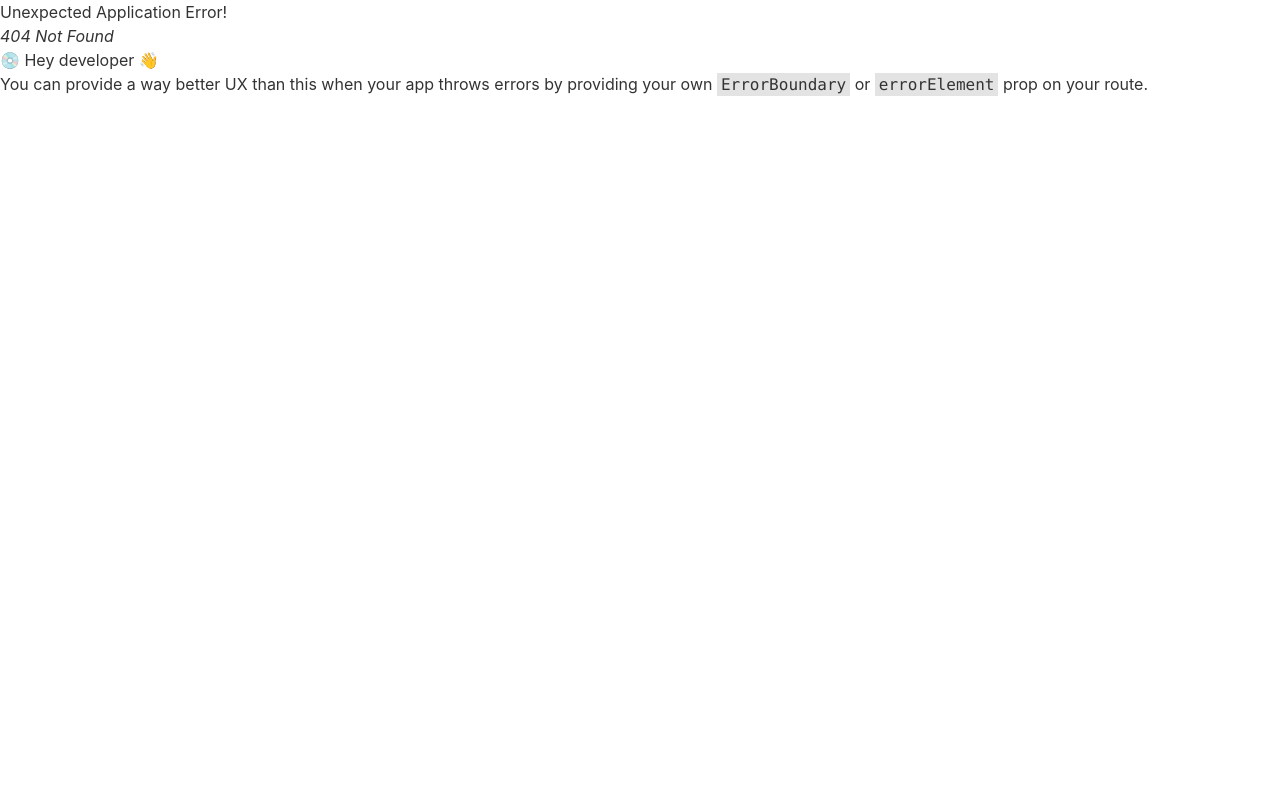
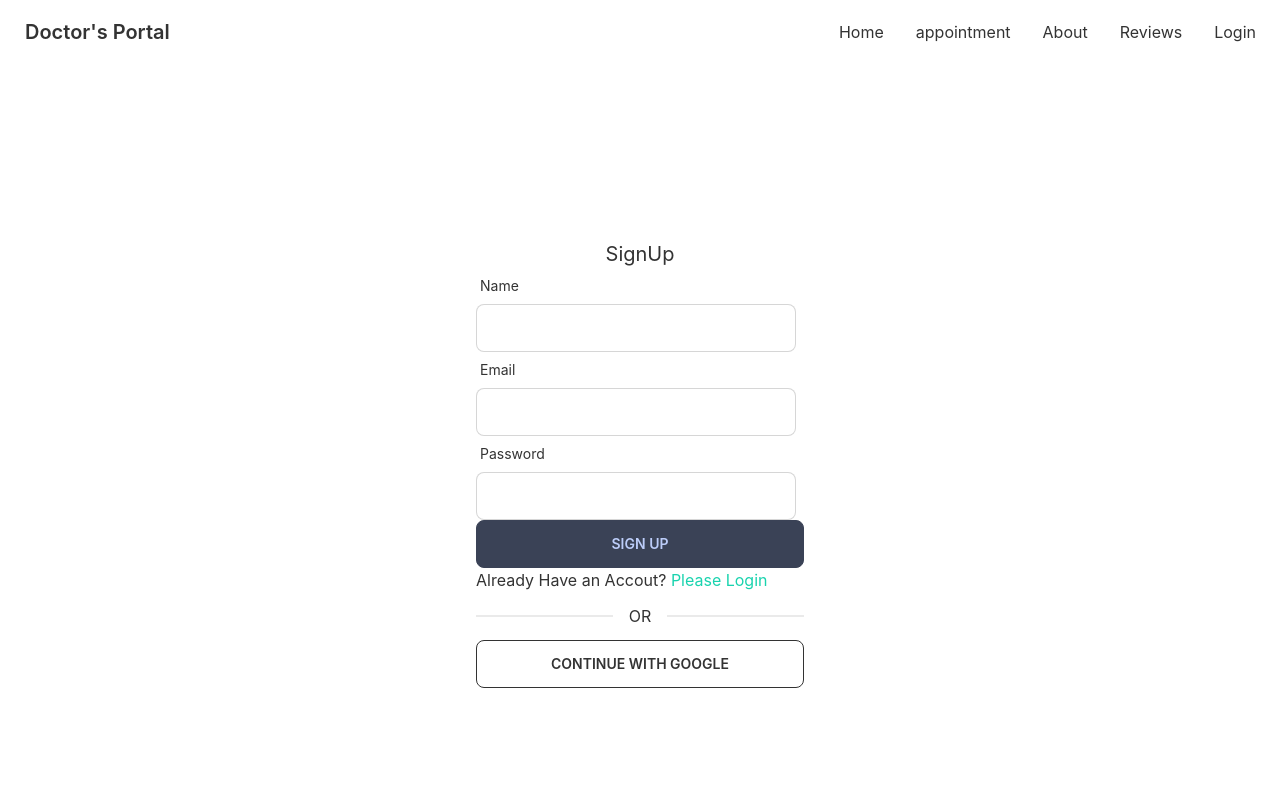
Before and after one commit to Nayem-Mursalin/doctors-portal-client, a React (Create React App) app: page /signup in a window 1280 px wide. Before the commit this address had no page. Shown: the top 800 px of the page. Built offline with nearby package versions, Linux system fonts and the light colour scheme.

Commit message:
73-4 hook form Sign UP

```diff
--- a/src/Routes/Routes/Routes.js
+++ b/src/Routes/Routes/Routes.js
@@ -3,6 +3,7 @@
 import Appointment from "../../pages/Appointment/Appointment/Appoinment";
 import Home from "../../pages/Home/Home/Home";
 import Login from "../../pages/Login/Login";
+import SignUp from "../../pages/SignUp/SignUp";
 
 export const router = createBrowserRouter([
     {
@@ -18,6 +19,10 @@
                 element: <Login></Login>
             },
             {
+                path: '/signup',
+                element: <SignUp></SignUp>
+            },
+            {
                 path: '/appointment',
                 element: <Appointment></Appointment>
             }
--- a/src/pages/Login/Login.js
+++ b/src/pages/Login/Login.js
@@ -17,7 +17,7 @@
                 <form onSubmit={handleSubmit(handleLogin)}>
                     <div className='form-control w-full w-max-xs'>
                         <label className='label'><span className='label-text'>Email</span></label>
-                        <input type="text"
+                        <input type="email"
                             {...register("email", { required: "Email is Required" })}
                             className="input input-bordered w-full max-w-xs" />
                         {errors.email && <p className='text-red-600' role="alert">{errors.email?.message}</p>}
--- /dev/null
+++ b/src/pages/SignUp/SignUp.js
@@ -0,0 +1,53 @@
+import React from 'react';
+import { useForm } from "react-hook-form";
+import { Link } from 'react-router-dom';
+
+const SignUp = () => {
+    const { register, formState: { errors }, handleSubmit } = useForm();
+
+    const handleSignUp = (data) => {
+        console.log(data);
+    }
+
+    return (
+        <div className='h-[800px] flex justify-center items-center'>
+            <div className='w-96 p-7'>
+                <h2 className='text-xl text-center'>SignUp</h2>
+                <form onSubmit={handleSubmit(handleSignUp)}>
+                    <div className='form-control w-full w-max-xs'>
+                        <label className='label'><span className='label-text'>Name</span></label>
+                        <input type="text" {...register("name", {
+                            required: "Name is Required"
+                        })}
+                            className="input input-bordered w-full max-w-xs" />
+                        {errors.name && <p className='text-red-500'>{errors.name.message}</p>}
+                    </div>
+
+                    <div className='form-control w-full w-max-xs'>
+                        <label className='label'><span className='label-text'>Email</span></label>
+                        <input type="email" {...register("email", {
+                            required: true
+                        })}
+                            className="input input-bordered w-full max-w-xs" />
+                        {errors.email && <p className='text-red-500'>{errors.email.message}</p>}
+                    </div>
+                    <div className='form-control w-full w-max-xs'>
+                        <label className='label'> <span className='label-text'>Password</span></label>
+                        <input type="password" {...register("password", {
+                            required: "Password is required",
+                            minLength: { value: 6, message: "Password must be 6 character or longer" }
+                        })}
+                            className="input input-bordered w-full max-w-xs" />
+                        {errors.password && <p className='text-red-500'>{errors.password.message}</p>}
+                    </div>
+                    <input className='btn btn-accent w-full' value="Sign Up" type="submit" />
+                </form>
+                <p>Already Have an Accout? <Link className='text-secondary' to="/login">Please Login</Link></p>
+                <div className="divider">OR</div>
+                <button className='btn btn-outline w-full'>CONTINUE WITH GOOGLE</button>
+            </div>
+        </div>
+    );
+};
+
+export default SignUp;
```
